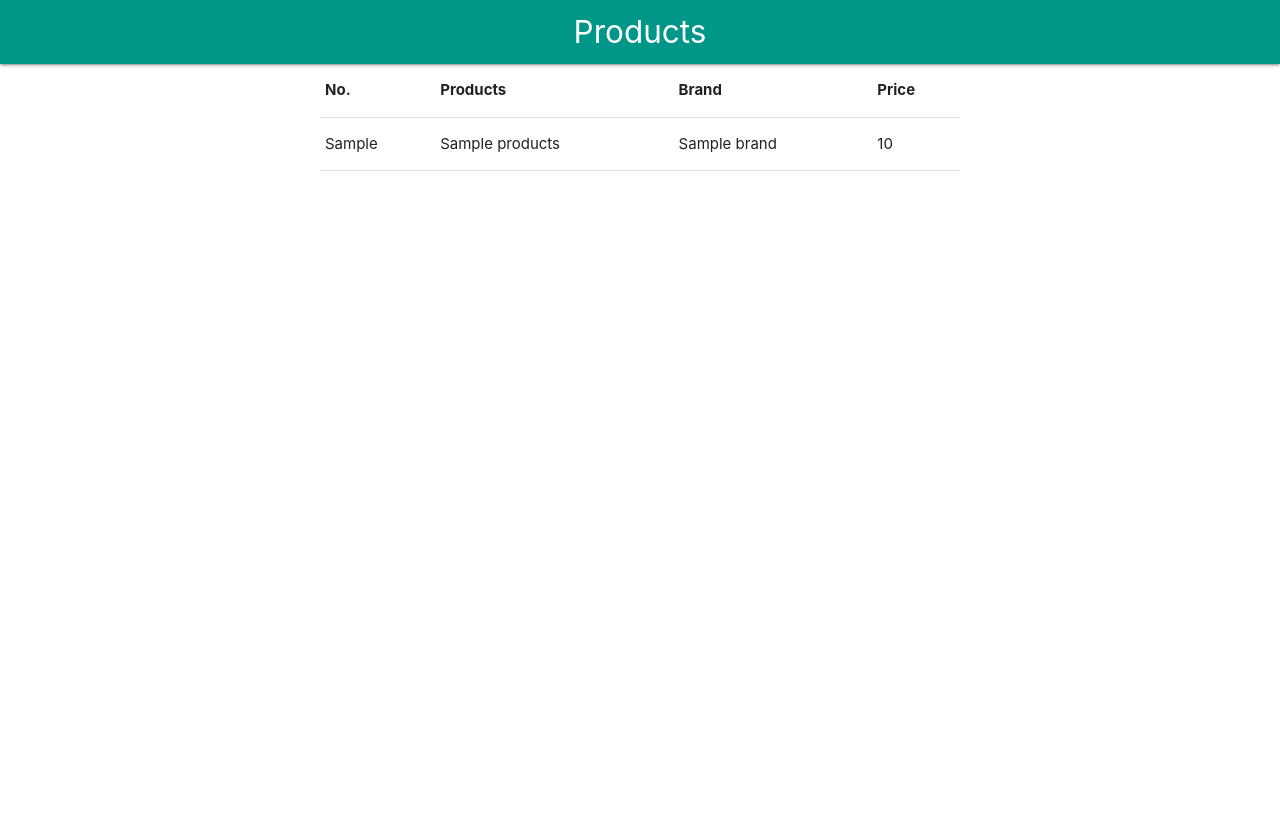
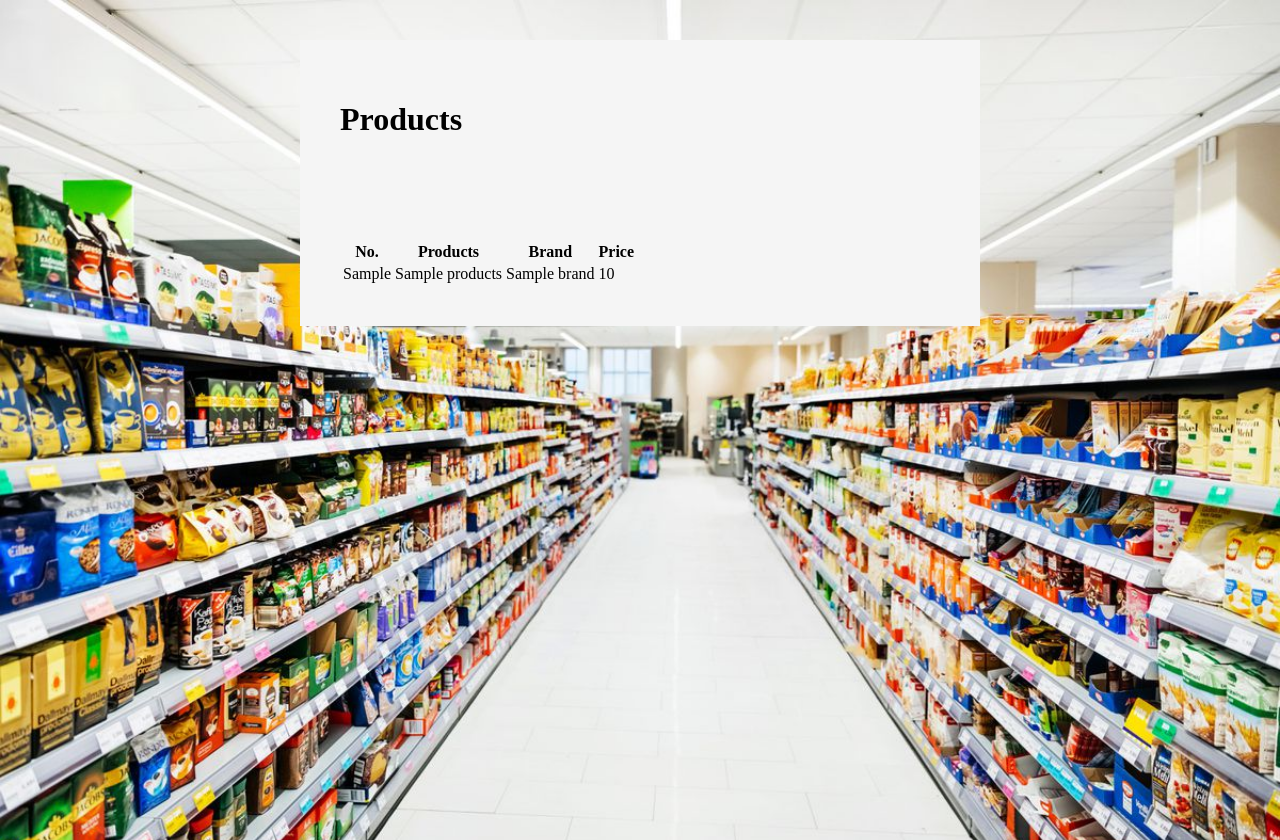
Before and after one commit to JoseBravoMata/Grocery-Hunters, a Flask app: template App/templates/products.html in a window 1280 px wide. Before the commit the page ends 171 px from the top, so only its background shows below. Run offline with Flask 2, Linux system fonts and the light colour scheme; the template is opened without the code that fills it: most values are stand-ins (such as "Sample title", 1, 10 or a date in 2020); some libraries are stand-ins or nearby versions.

Commit message:
Add files via upload

```diff
--- a/App/templates/products.html
+++ b/App/templates/products.html
@@ -1,19 +1,25 @@
-<!DOCTYPE html>
-<html>
-  <head>
-    <!--Import Google Icon Font-->
-    <link href="https://fonts.googleapis.com/icon?family=Material+Icons" rel="stylesheet">
-    <!--Import materialize.css-->
+{% extends "layout.html" %}
+{% block title %}Products{% endblock %}
+{% block page %}Products{% endblock %}
+{% block head %}
+{{ super() }}
+<style type="text/css">
 
-    <!-- Compiled and minified CSS -->
-    <link rel="stylesheet" href="https://cdnjs.cloudflare.com/ajax/libs/materialize/1.0.0/css/materialize.min.css">
+    .moveme {
+  display: table;
+  margin-right: auto;
+  margin-left: auto;
+  background-color:#F5F5F5;
+  padding: 40px;
+  max-width:600px;
+  max-height:600px;
+  margin:40px auto;
+  width: 100%;
+  length: 100%;
+  }
 
 
-    <title>Products</title>
-    <!--Let browser know website is optimized for mobile-->
-    <meta name="viewport" content="width=device-width, initial-scale=1.0"/>
-    <style>
-      body, html{
+   body, html{
         height: 100vh;
       }
 
@@ -26,21 +32,26 @@
         max-height: 25vh;
       }
 
-    </style>
-  </head>
 
-  <body>
-        <nav class="teal">
-          <div class="nav-wrapper">
-            <a href="#!" class="brand-logo center">Products</a>
-          </div>
-        </nav>
+
+</style>
+{% endblock %}
+
+
+{% block content %}
+<div class="moveme">
+
+<h1 class="teal lighten-3">Products</h1>
 
       <div class="row">
+        <main class="row" style="padding: 40px"></main>
         <table class="col m6 offset-m3">
             <thead>
                 <tr>
-                    <th>No.</th><th>Products</th><th>Brand</th><th>Price</th>
+                    <th>No.</th>
+                    <th>Products</th>
+                    <th>Brand</th>
+                    <th>Price</th>
                 </tr>
             </thead>
             <tbody>
@@ -54,11 +65,15 @@
                 {% endfor %}
             </tbody>
         </table>
+        </main>
       </div>
 
-    <script src="https://code.iconify.design/1/1.0.4/iconify.min.js"></script>
-    <!-- Compiled and minified JavaScript -->
-    <script src="https://cdnjs.cloudflare.com/ajax/libs/materialize/1.0.0/js/materialize.min.js"></script>
 
-  </body>
-</html>
+
+
+
+
+
+  </div>
+
+{% endblock %}
```
